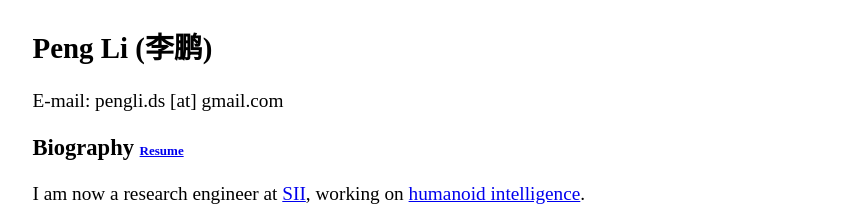
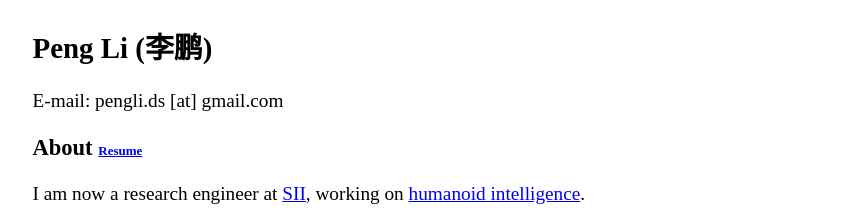
Before and after one commit to artpli/artpli.github.io, a plain HTML site: page index.html in a window 1280 px wide. Shown: the top 221 px of the page, without its empty margins (212-1061 px from the left). Drawn offline with Linux system fonts and the light colour scheme.

Commit message:
Update index.html

```diff
--- a/index.html
+++ b/index.html
@@ -30,7 +30,7 @@
 E-mail: pengli.ds [at] gmail.com <br>
 </p>
 
-<h3>Biography <font size="-1"><a href="./pengli_resume.pdf">Resume</a></font></h3>
+<h3>About <font size="-1"><a href="./pengli_resume.pdf">Resume</a></font></h3>
 
 <p>
 I am now a research engineer at <a href="https://www.sii.edu.cn">SII</a>, working on <a href="https://github.com/humanoidintelligence">humanoid intelligence</a>.
```
